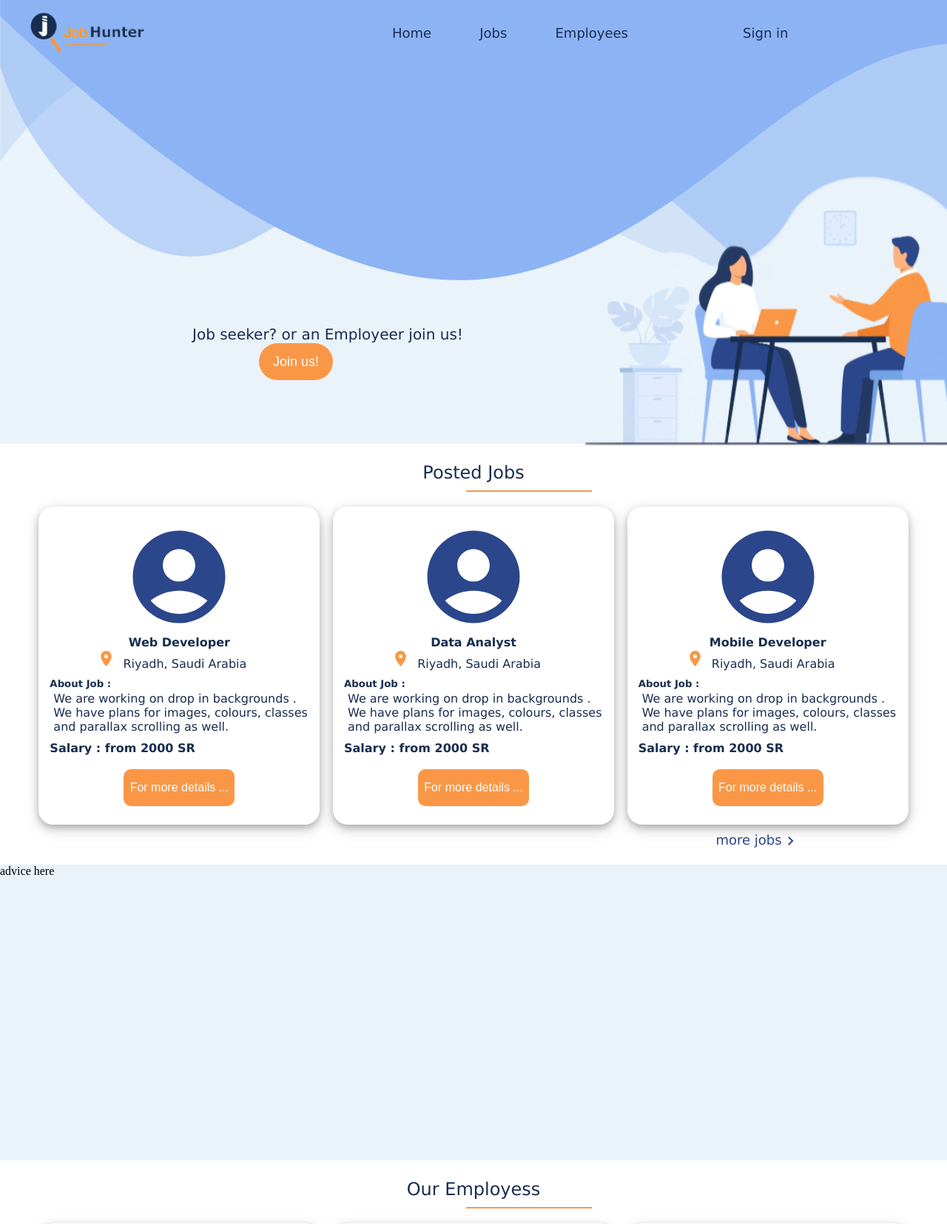
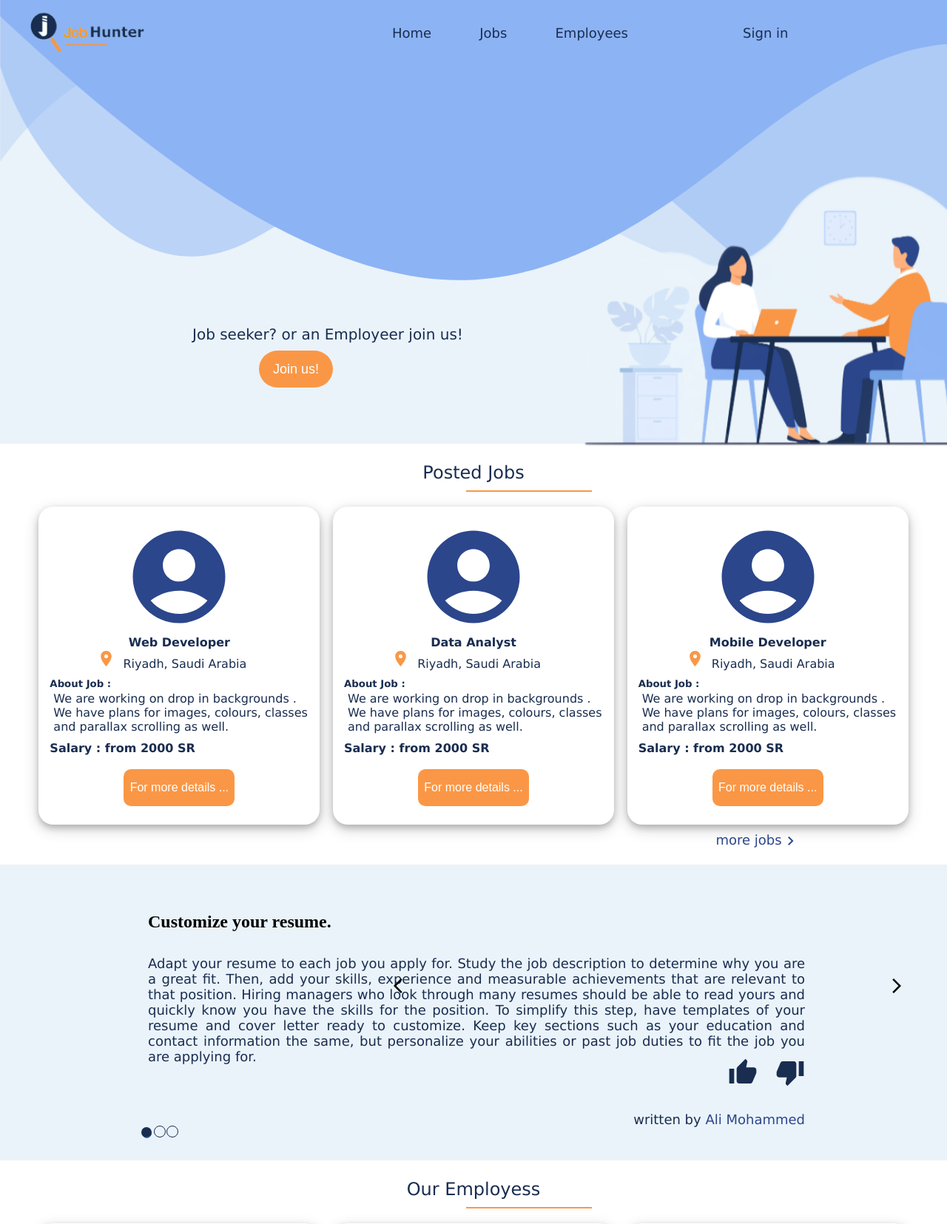
Before and after one commit to RahafNaif/jobHunter, a PHP site: page /home.html in a window 1280 px wide; the page is wider, and only the part inside the window is pictured. Shown: the top 1655 px of that part at 74% size. Run offline with PHP 8.4, Linux system fonts and the light colour scheme.

Commit message:
add advice

```diff
--- a/home.html
+++ b/home.html
@@ -86,8 +86,56 @@
                <a href="jobs.html" class="job-link">more jobs<span class="material-icons">keyboard_arrow_right</span></a>
             </div>
             <div class="advices">
-                advice here
+                <div class="advice-container">
+                    <div class="advice-slide">
+                      <h2>Customize your resume.</h2>
+                          <p>
+                                  Adapt your resume to each job you apply for. Study the job
+                                  description to determine why you are a great fit. Then, add your skills,
+                                  experience and measurable achievements that are relevant to that position. Hiring
+                                  managers who look through many resumes should be able to read yours and quickly know
+                                  you have the skills for the position.
+
+                                  To simplify this step, have templates of your resume
+                                  and cover letter ready to customize. Keep key sections such as your education and
+                                  contact information the same, but personalize your abilities or past job duties to fit
+                                  the job you are applying for. </p>
+
+                          <p class="writtenBy">
+                            written by <a href="#">Ali Mohammed</a>
+                          </p>
+                    </div>
+                          <!-- end of  advice-slide-->
+                          <!-- Buttons -->
+                    <button class="prevBtn">
+                      <svg xmlns="http://www.w3.org/2000/svg" height="24" viewBox="0 0 24 24" width="24"><path d="M0 0h24v24H0z" fill="none"/><path d="M11.67 3.87L9.9 2.1 0 12l9.9 9.9 1.77-1.77L3.54 12z"/></svg>
+                    </button>
+                    <button class="nextBtn">
+                      <svg xmlns="http://www.w3.org/2000/svg" enable-background="new 0 0 24 24" height="24" viewBox="0 0 24 24" width="24"><g><path d="M0,0h24v24H0V0z" fill="none"/></g><g><polygon points="6.23,20.23 8,22 18,12 8,2 6.23,3.77 14.46,12"/></g></svg>
+                    </button>
+                          <!-- radio buttons -->
+                    <input type="radio" name="advice" checked  class="rAdvice">
+                    <input type="radio" name="advice"  class="rAdvice">
+                    <input type="radio" name="advice" class="rAdvice">
+                          <!-- Like  dislike -->
+                    <div class="dis-like">
+                        <button class="likeBtn">
+                        <svg xmlns="http://www.w3.org/2000/svg" height="40" width="40"
+                            viewBox="0 0 24 24" width="24" fill="#192D50" >
+                            <path d="M0 0h24v24H0V0z" fill="none"/>
+                            <path d="M1 21h4V9H1v12zm22-11c0-1.1-.9-2-2-2h-6.31l.95-4.57.03-.32c0-.41-.17-.79-.44-1.06L14.17 1 7.59 7.59C7.22 7.95 7 8.45 7 9v10c0 1.1.9 2 2 2h9c.83 0 1.54-.5 1.84-1.22l3.02-7.05c.09-.23.14-.47.14-.73v-2z"/>
+                        </svg>
+
+                        </button>
+                        <button class="dislikeBtn">
+                        <svg xmlns="http://www.w3.org/2000/svg" height="40" viewBox="0 0 24 24" width="40" fill="#192D50">
+                            <path d="M0 0h24v24H0z" fill="none"/><path d="M15 3H6c-.83 0-1.54.5-1.84 1.22l-3.02 7.05c-.09.23-.14.47-.14.73v2c0 1.1.9 2 2 2h6.31l-.95 4.57-.03.32c0 .41.17.79.44 1.06L9.83 23l6.59-6.59c.36-.36.58-.86.58-1.41V5c0-1.1-.9-2-2-2zm4 0v12h4V3h-4z"/></svg>
+                        </button>
+                    </div>
+
+                </div>
             </div>
+
             <div class="employees">
                 <p>Our Employess</p>
                 <div class="line"></div>
--- a/styles/home.css
+++ b/styles/home.css
@@ -175,6 +175,7 @@ ul li:hover ul {
 .join button {
     height: 50px;
     width: 100px;
+    margin-top: 10px;
     border-radius: 50px;
     background-color: #FA9746;
     outline: none;
@@ -371,3 +372,115 @@ h5{
     transform: scale(1.1);
     transition: 0.3s ease-in;
 }
+
+.advice-container {
+    background-color: #eaf3fa;
+    width: 70%;
+    margin: 0 auto;
+    padding: 2rem 7rem;
+    position: relative;
+    height: 60%;
+}
+
+.advice-slide {
+    position: relative;
+}
+
+.advice-slide p {
+    text-align: justify;
+    font-size: large;
+    font-family: "Lucida Sans", "Lucida Sans Regular", "Lucida Grande",
+      "Lucida Sans Unicode", Verdana, sans-serif;
+    padding-left: 0.5rem;
+    color: #192d50;
+}
+
+.advice-slide h2 {
+    padding: 2rem 0.5rem;
+    text-align: left;
+}
+
+p.writtenBy {
+    text-align: end;
+    margin-top: 4rem;
+}
+
+p.writtenBy a {
+    color: #2b468b;
+    text-decoration: none;
+}
+
+p.writtenBy a:hover {
+    color: #8cb3f4;
+}
+
+.prevBtn, .nextBtn {
+    border: none;
+    background-color: #eaf3fa;
+    position: absolute;
+    cursor: pointer;
+}
+
+.prevBtn {
+    left: 2rem;
+    right: 20%;
+    bottom: 50%;
+    top: 50%;
+}
+
+.nextBtn {
+    left: 100%;
+    bottom: 50%;
+    top: 50%;
+}
+
+  /*radio
+  from:
+  https://stackoverflow.com/questions/4253920/how-do-i-change-the-color-of-radio-buttons
+  */
+
+input[type="radio"]:after {
+    border: 0.1rem solid #192d50;
+    width: 14px;
+    height: 14px;
+    border-radius: 15px;
+    top: -2px;
+    left: -1px;
+    position: relative;
+    background-color: #eaf3fa;
+    content: "";
+    display: inline-block;
+    visibility: visible;
+}
+
+input[type="radio"]:checked:after {
+    position: relative;
+    background-color: #192d50;
+    display: inline-block;
+    visibility: visible;
+    border: none;
+}
+  /* end of radio */
+  /* Like and disLike */
+.likeBtn, .dislikeBtn {
+    display: inline-block;
+    position: absolute;
+    bottom: 5rem;
+    border: none;
+    background-color: transparent;
+    cursor: pointer;
+}
+
+.likeBtn:hover, .dislikeBtn:hover {
+    fill: #EAF3FA;
+}
+
+.likeBtn {
+    right: 11rem;
+    bottom: 0px;
+}
+
+.dislikeBtn {
+    right: 7rem;
+    bottom: 0;
+}
```
Also changed, not shown: 1 other file.
